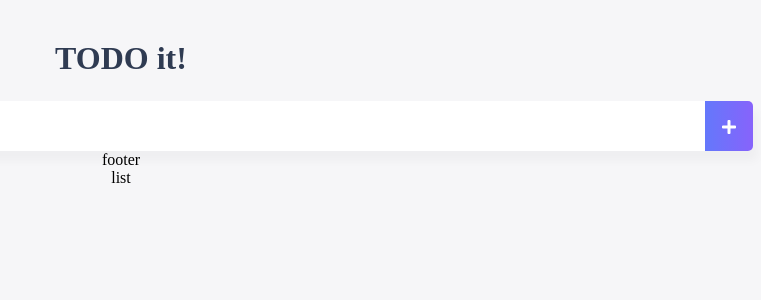
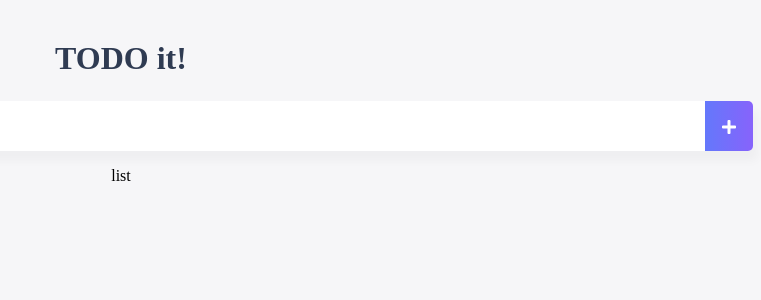
Before and after one commit to yeonha99/vue-todo, a Vue app: page / in a window 1280 px wide. Shown: the top 300 px of the page, without its empty margins (519-1280 px from the left). Built offline with nearby package versions, Linux system fonts and the light colour scheme.

Commit message:
feat:데이터 출력시키기

```diff
--- a/src/components/TodoInput.vue
+++ b/src/components/TodoInput.vue
@@ -32,6 +32,8 @@
         clearInput(){
             this.newTodoItme='';
         }
+        ,
+
     }
 }
 </script>
--- a/src/components/TodoList.vue
+++ b/src/components/TodoList.vue
@@ -1,12 +1,26 @@
 <template>
-    <div>
-        footer
-    </div>
+    <section>
+        <ul>
+            <li v-for="todoItem in todoItems" :key="todoItem">{{todoItem}}</li>
+        </ul>
+    </section>
 </template>
 
 <script>
 export default {
-
+        data() {
+    return {
+      todoItems: []
+    }
+  },
+      created(){
+      if(localStorage.length>0){
+        for(var i=0;i<localStorage.length;i++){
+          this.todoItems.push(localStorage.key(i));
+          console.log(i)
+        }
+      }
+    }
 }
 </script>
 
```
